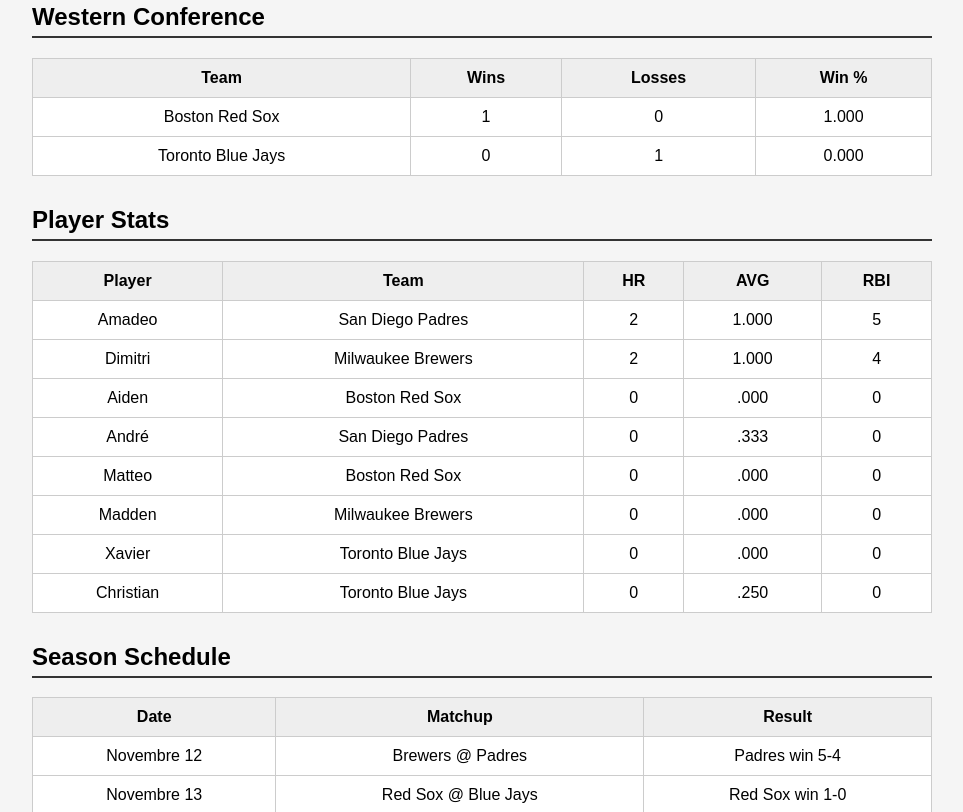
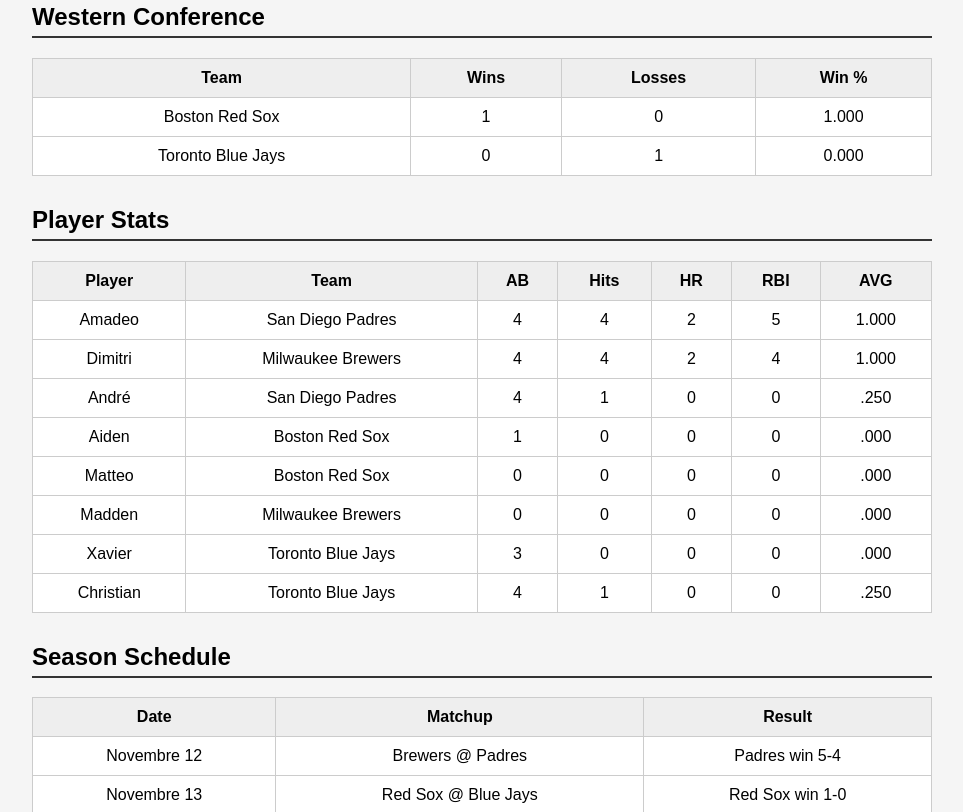
Before and after one commit to Chicken609/mlsb, a plain HTML site: page index.html in a window 1280 px wide. Shown: the part 394-1206 px from the top of the page, without its empty margins (158-1121 px from the left). Drawn offline with Linux system fonts and the light colour scheme.

Commit message:
Update index.html

```diff
--- a/index.html
+++ b/index.html
@@ -60,20 +60,22 @@
         <tr>
           <th>Player</th>
           <th>Team</th>
+          <th>AB</th>
+          <th>Hits</th>
           <th>HR</th>
+          <th>RBI</th>
           <th>AVG</th>
-          <th>RBI</th>
         </tr>
       </thead>
       <tbody>
-        <tr><td>Amadeo</td><td>San Diego Padres</td><td>2</td><td>1.000</td><td>5</td></tr>
-        <tr><td>Dimitri</td><td>Milwaukee Brewers</td><td>2</td><td>1.000</td><td>4</td></tr>
-        <tr><td>Aiden</td><td>Boston Red Sox</td><td>0</td><td>.000</td><td>0</td></tr>
-        <tr><td>André</td><td>San Diego Padres</td><td>0</td><td>.333</td><td>0</td></tr>
-        <tr><td>Matteo</td><td>Boston Red Sox</td><td>0</td><td>.000</td><td>0</td></tr>
-        <tr><td>Madden</td><td>Milwaukee Brewers</td><td>0</td><td>.000</td><td>0</td></tr>
-        <tr><td>Xavier</td><td>Toronto Blue Jays</td><td>0</td><td>.000</td><td>0</td></tr>
-        <tr><td>Christian</td><td>Toronto Blue Jays</td><td>0</td><td>.250</td><td>0</td></tr>
+        <tr><td>Amadeo</td><td>San Diego Padres</td><td>4</td><td>4</td><td>2</td><td>5</td><td>1.000</td></tr>
+        <tr><td>Dimitri</td><td>Milwaukee Brewers</td><td>4</td><td>4</td><td>2</td><td>4</td><td>1.000</td></tr>
+        <tr><td>André</td><td>San Diego Padres</td><td>4</td><td>1</td><td>0</td><td>0</td><td>.250</td></tr>
+        <tr><td>Aiden</td><td>Boston Red Sox</td><td>1</td><td>0</td><td>0</td><td>0</td><td>.000</td></tr>
+        <tr><td>Matteo</td><td>Boston Red Sox</td><td>0</td><td>0</td><td>0</td><td>0</td><td>.000</td></tr>
+        <tr><td>Madden</td><td>Milwaukee Brewers</td><td>0</td><td>0</td><td>0</td><td>0</td><td>.000</td></tr>
+        <tr><td>Xavier</td><td>Toronto Blue Jays</td><td>3</td><td>0</td><td>0</td><td>0</td><td>.000</td></tr>
+        <tr><td>Christian</td><td>Toronto Blue Jays</td><td>4</td><td>1</td><td>0</td><td>0</td><td>.250</td></tr>
       </tbody>
     </table>
 
```
